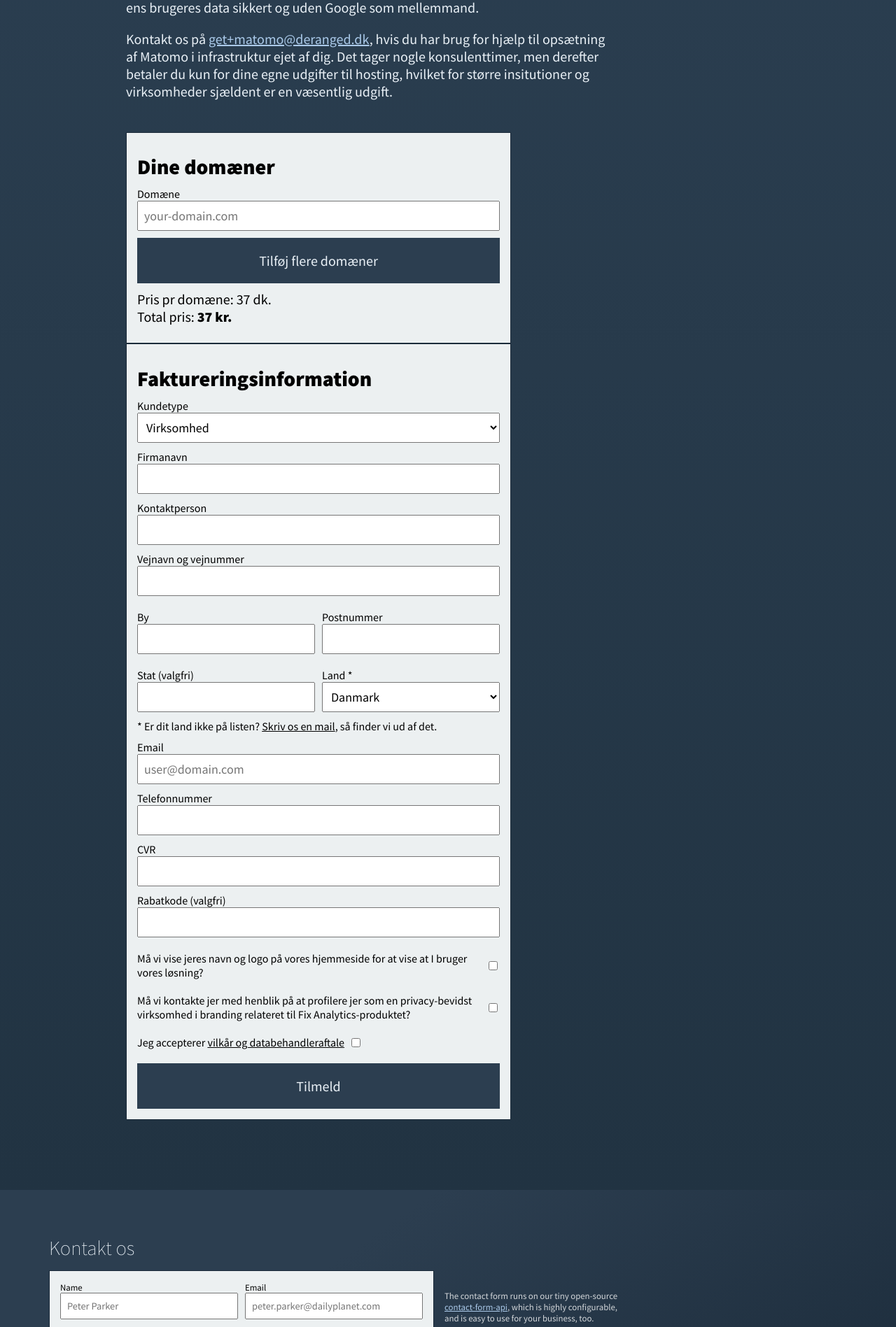
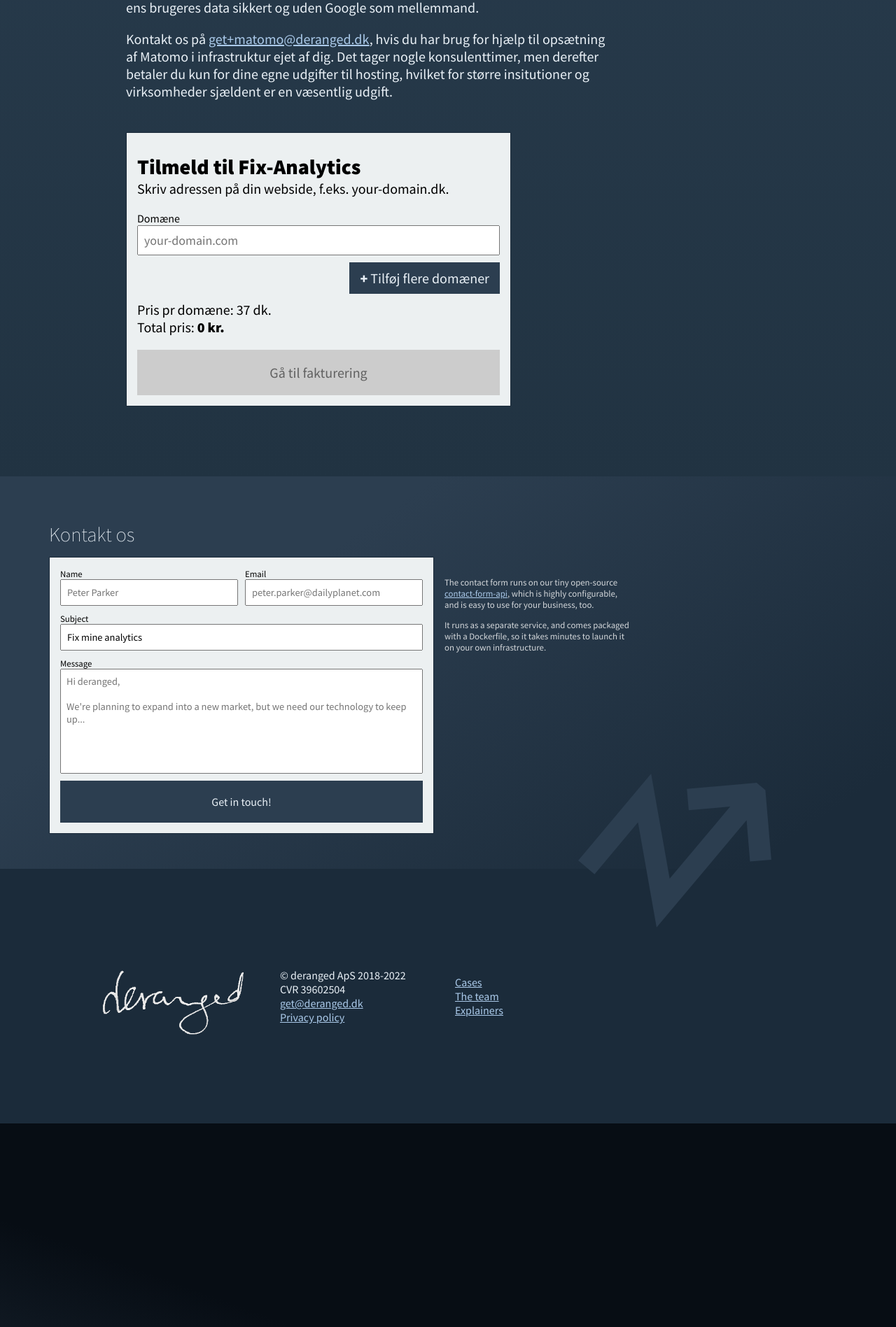
Before and after one commit to derangeddk/deranged.dk, a Jekyll site: the page built from fix-google-analytics/index.html, in a window 1280 px wide. Shown: the part 2075-3972 px from the top of the page at 70% size. Built offline with Jekyll 4.4.1, drawn with Linux system fonts in a browser that asks for light colours; after the commit the page ends 3681 px from its top, so only the background shows below that.

Commit message:
Split form into 2 parts. Show 'domain' part first and then go to the 'billing' section after with a 'next' button

```diff
--- a/_includes/fix_analytics_signup_form.html
+++ b/_includes/fix_analytics_signup_form.html
@@ -15,8 +15,11 @@
             />
             <!-- This is a honeypot, it is invisible to users, but not to bots. If it has value, it means it is a bot -->
         </label>
-        <div class="contact-form">
-            <h2>{% if lang_da %} Dine domæner {% else %} Your Domains {% endif %}</h2>
+        <div class="contact-form" data-form-step-1>
+            <h2>{% if lang_da %} Tilmeld til Fix-Analytics {% else %} Signup to Fix-Analytics {% endif %}</h2>
+            <p>
+                {% if lang_da %}Skriv adressen på din webside, f.eks. your-domain.dk.{% else %} The adress to your web site, fx. your-domain.com. {% endif %}
+            </p>
             <div data-domains-container>
                 <label>
                     <span>{% if lang_da %} Domæne {% else %} Domain {% endif %}</span>
@@ -30,12 +33,14 @@
                     />
                 </label>
             </div>
-            <button
-                class="btn"
-                data-add-additional-domain
-            >
-                {% if lang_da %} Tilføj flere domæner {% else %} Add additional domain {% endif %}
-            </button>
+            <div class="u-text-right">
+                <button
+                    class="button button--small"
+                    data-add-additional-domain
+                >
+                    <strong>+</strong>{% if lang_da %} Tilføj flere domæner {% else %} Add additional domain {% endif %}
+                </button>
+            </div>
             <span>
                 {% if lang_da %}
                     Pris pr domæne: 37 dk.
@@ -45,15 +50,31 @@
             </span>
             <p>
                 {% if lang_da %}
-                    Total pris: <strong><span data-price-dkk>37</span> kr.</strong>
+                    Total pris: <strong><span data-price-dkk>0</span> kr.</strong>
                 {% else %}
-                    Total price: <strong>€ <span data-price-eur>5</span></strong>
+                    Total price: <strong>€ <span data-price-eur>0</span></strong>
                 {% endif %}
             </p>
+            <button
+                class="button"
+                data-toggel-form-state
+                disabled
+            >
+                {% if lang_da %} Gå til fakturering {% else %} Go to billing {% endif %}
+            </button>
         </div>
-        <div class="contact-form">
+        <div class="contact-form u-hide" data-form-step-2>
             <input hidden name="currency" value="{% if lang_da %}DKK{% else %}EUR{% endif %}" />
             <input hidden name="locale" value="{% if lang_da %}da_DK{% else %}en_US{% endif %}" />
+            <div class="contact-form__navigation">
+                <a
+                    class="contact-form__navigation-item"
+                    href="#"
+                    data-toggel-form-state
+                >
+                    ⤌{% if lang_da %} Tilbage til domæner {% else %} Back to domains {% endif %}
+                </a>
+            </div>
             <h2>
                 {% if lang_da %} Faktureringsinformation {% else %} Billing information{% endif %}
             </h2>
@@ -236,7 +257,7 @@
                     name="accept_terms"
                 />
             </label>
-            <button type="submit">{% if lang_da %} Tilmeld {% else %} Signup {% endif %}</button>
+            <button class="button" type="submit">{% if lang_da %} Tilmeld {% else %} Signup {% endif %}</button>
             <div
                 class="contact-form-overlay contact-form-overlay-clickthrough"
                 data-analytics-form-overlay
@@ -280,16 +301,24 @@
         var contactFormOverlay = document.querySelector("[data-analytics-form-overlay]");
         var addAdditionalDomainButton = document.querySelector("[data-add-additional-domain");
         var domainsContainer = document.querySelector("[data-domains-container");
-        var customerTypeSelect = document.querySelector("[data-toggel-customer-type]");
+        var customerTypeSelect = document.querySelector("[data-toggle-customer-type]");
         const dkkPriceElement = document.querySelector("[data-price-dkk]");
         const eurPriceElement = document.querySelector("[data-price-eur]");
+        const toggleFormStateButtons = document.querySelectorAll("[data-toggel-form-state]");
+        const formStep1 = document.querySelector("[data-form-step-1]");
+        const formStep2 = document.querySelector("[data-form-step-2]");
 
-        customerTypeSelect.addEventListener("change", toggelCustomerType);
+        customerTypeSelect.addEventListener("change", toggleCustomerType);
+        toggleFormStateButtons.forEach(function(button) {
+            button.addEventListener("click", toggleFormState);
+        })
 
         addAdditionalDomainButton.addEventListener("click", function (e) {
             e.preventDefault();
             addNewDomainField(domainsContainer);
         });
+
+        document.querySelector("[data-domain-field]").addEventListener('input', updatePrice);
 
         form.addEventListener("submit", function (e) {
             e.preventDefault();
@@ -383,9 +412,21 @@
             if (eurPriceElement) {
                 eurPriceElement.innerHTML = totalPriceEur;
             }
+            if (!totalPriceDkk || !totalPriceEur ) {
+                toggleFormStateButtons[0].setAttribute("disabled", true);
+            }
+            else {
+                toggleFormStateButtons[0].removeAttribute("disabled");
+            }
         }
 
-        function toggelCustomerType(e) {
+        function toggleFormState(e) {
+            e.preventDefault();
+            formStep1.classList.toggle("u-hide");
+            formStep2.classList.toggle("u-hide");
+        }
+
+        function toggleCustomerType(e) {
             const contactNameField = document.querySelector("[data-contact-name-field]");
             const registrationNoField = document.querySelector("[data-registration-no-field]");
             const companyNameLabel = document.querySelector("[data-company-name-label]");
--- a/_includes/get_a_quote.html
+++ b/_includes/get_a_quote.html
@@ -43,7 +43,7 @@
 
 We're planning to expand into a new market, but we need our technology to keep up..."></textarea>
                 </label>
-                <button type="submit">Get in touch!</button>
+                <button class="button" type="submit">Get in touch!</button>
             </form>
             <div class="contact-form-overlay contact-form-overlay-clickthrough">Sending...</div>
         </section>
--- a/_sass/get_a_quote.scss
+++ b/_sass/get_a_quote.scss
@@ -95,7 +95,7 @@
     font-size: 0.9em;
   }
 
-  button {
+  .button {
     background: #2c3e50;
     color: #eaf1f7;
     text-decoration: inherit;
@@ -113,6 +113,18 @@
       background: #375068;
       transform: scale(1.025);
     }
+
+    &:disabled {
+      background-color: #cccccc;
+      color: #616161;
+      cursor: default;
+      transform: none;
+    }
+  }
+
+  .button--small {
+    width: auto;
+    padding: 10px 15px;
   }
 
   .checkbox-container {
@@ -208,3 +220,15 @@
     height: 210px;
   }
 }
+
+.contact-form__navigation {
+  margin-top: 10px;
+}
+
+.contact-form__navigation-item {
+  text-decoration: none;
+
+  &:hover {
+    text-decoration: underline;
+  }
+}
--- a/css/utilities.scss
+++ b/_sass/utility.scss
@@ -1,6 +1,4 @@
----
-permalink: /css/utilities.css
----
+// Spacing
 .mt-0 {
 	margin-top: 0 !important;
 }
@@ -21,3 +19,13 @@
 	margin-top: 0 !important;
 	margin-bottom: 0 !important;
 }
+
+// Display
+.u-hide {
+  display: none !important;
+}
+
+// Text
+.u-text-right {
+  text-align: right !important;
+}
--- a/css/style.scss
+++ b/css/style.scss
@@ -49,6 +49,7 @@
 @import 'overlay_nav';
 @import 'footer';
 @import 'get_a_quote';
+@import 'utility';
 
 .container {
     text-align: left;
```
Also changed, not shown: other parts of _includes/fix_analytics_signup_form.html (+1 -1 lines).
